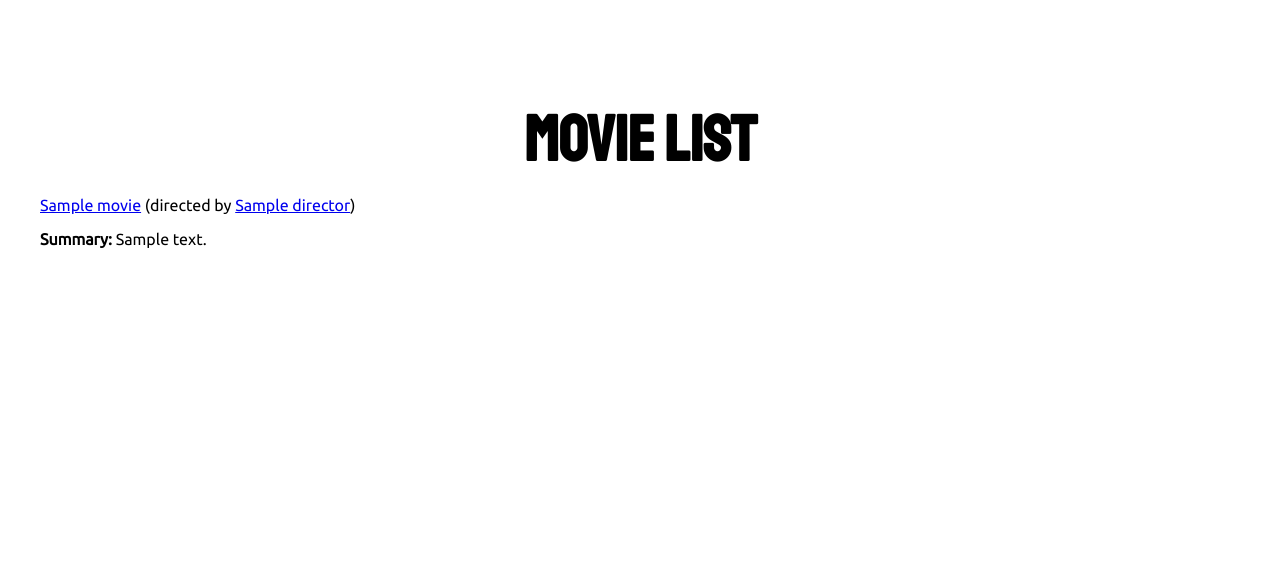
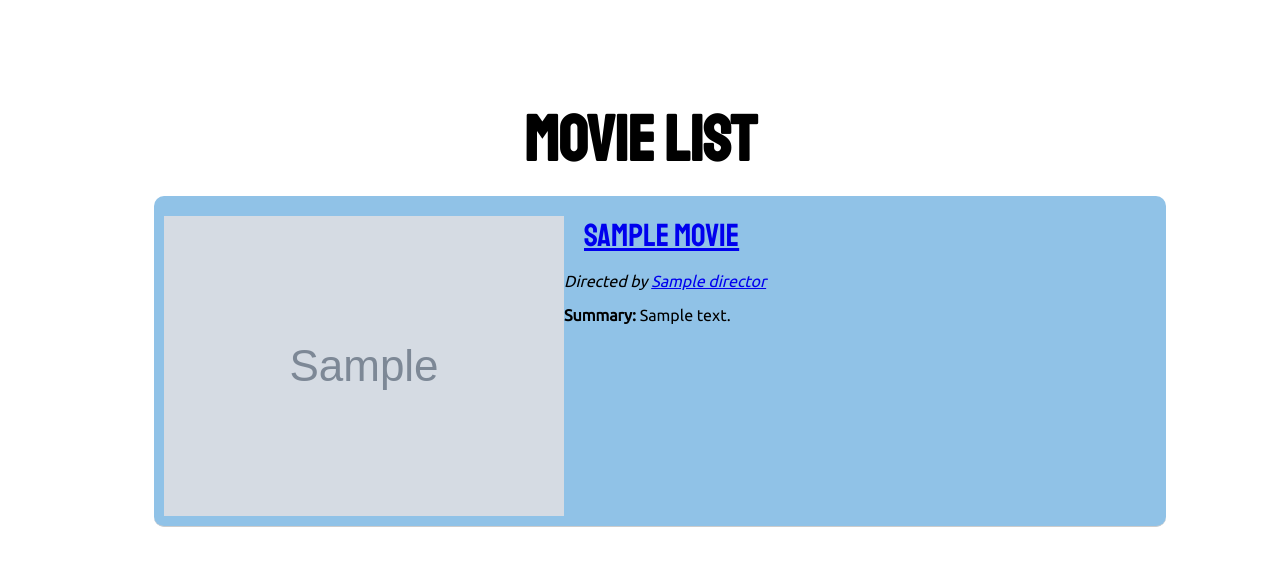
Before and after one commit to Novel-Public-Health/Novel-Public-Health, a Django app: template catalog/templates/catalog/movie_list.html in a window 1280 px wide. Shown: the part 105-671 px from the top of the page. Run offline with Django 3.2, Linux system fonts and the light colour scheme; the template is opened without the code that fills it: most values are stand-ins (such as "Sample title", 1, 10 or a date in 2020); grey boxes marked "Sample" are stand-in pictures.

Commit message:
added thumbnails and movie css

```diff
--- a/NovelBlog/templates/home.html
+++ b/NovelBlog/templates/home.html
@@ -2,8 +2,8 @@
 {% extends "base_generic.html" %}
 {% block content %}
 <div style="background-color: white; display: flex; flex-direction:column; justify-content: center; align-items: center;">
-    <h1 style="color: black; margin-bottom: 10px; font-size: 50px;">Connect</h1>
-    <h2 style="color: black;margin-top: 0px;">See what others are saying!</h2>
+    <h1 id="novel-title" style="color: black; margin-bottom: 10px; font-size: 50px;">Connect</h1>
+    <h2 id= "novel">See what others are saying!</h2>
     {% if user.is_authenticated %}
     <a href="{% url 'add_post' %}"style="text-decoration: none;"><h1 style="text-decoration: none;color: rgb(37, 169, 202)">Start a discussion</h1></a>
     {% endif %}
--- a/catalog/static/css/styles.css
+++ b/catalog/static/css/styles.css
@@ -749,3 +749,49 @@ h2 {
     border-width: 1px;
     border-radius: 2px;
 }
+
+.movieBlock {
+    background-color:#90C2E7;
+    border-bottom: 1px solid #ccc;
+    display: table;
+    padding-left: 10px;
+    padding-right: 10px;
+    padding-top: 10px;
+    padding-bottom: 10px;
+    margin-left: auto;
+    margin-right: auto;
+    padding-top: 20px;
+    width: 80%;
+    border-radius: 10px;
+
+    }
+    /* ul#movieBlock li {
+    display: inline;
+    } */
+
+
+.moviePoster {
+    float: left;
+}
+
+.movieInfo {
+    padding: 20px;
+}
+
+.movieTitle {
+    font-family: 'Staatliches', cursive;
+    font-size: 200%;
+    padding: 20px;
+}
+
+.movieDescription {
+    text-align: left;
+    padding-left: 120px;
+}
+
+.movieDirector {
+   padding-top: 0px;
+   padding-left: 120px;
+   font-style: italic;
+
+}
--- a/catalog/templates/catalog/movie_list.html
+++ b/catalog/templates/catalog/movie_list.html
@@ -4,13 +4,15 @@
     <h1 id="novel-title">Movie List</h1>
 
     {% if movie_list %}
-    <ul>
+    <ul >
 
       {% for movie in movie_list %}
-      <li>
-        <a href="{{ movie.get_absolute_url }}">{{ movie.title }}</a>
-        (directed by <a href="{{ movie.director.get_absolute_url }}">{{ movie.director }}</a>)
-        <p><strong>Summary:</strong> {{ movie.summary }}</p>
+      <li class="movieBlock">
+        <img class="moviePoster" src="{{ movie.thumbnail }}" alt= "{{ movie.title }}">
+        <a class= "movieTitle" href="{{ movie.get_absolute_url }}">{{ movie.title }}</a>
+
+        <p class= "movieDirector"> Directed by <a href="{{ movie.director.get_absolute_url }}">{{ movie.director }}</a> </p>
+        <p class= "movieDescription"><strong>Summary:</strong> {{ movie.summary }}</p>
 
       </li>
       <br>
```
Also changed, not shown: catalog/models.py (+10 -1 lines), locallibrary/settings.py (+6 -3 lines), catalog/migrations/0076_movie_thumbnail.py (added).
